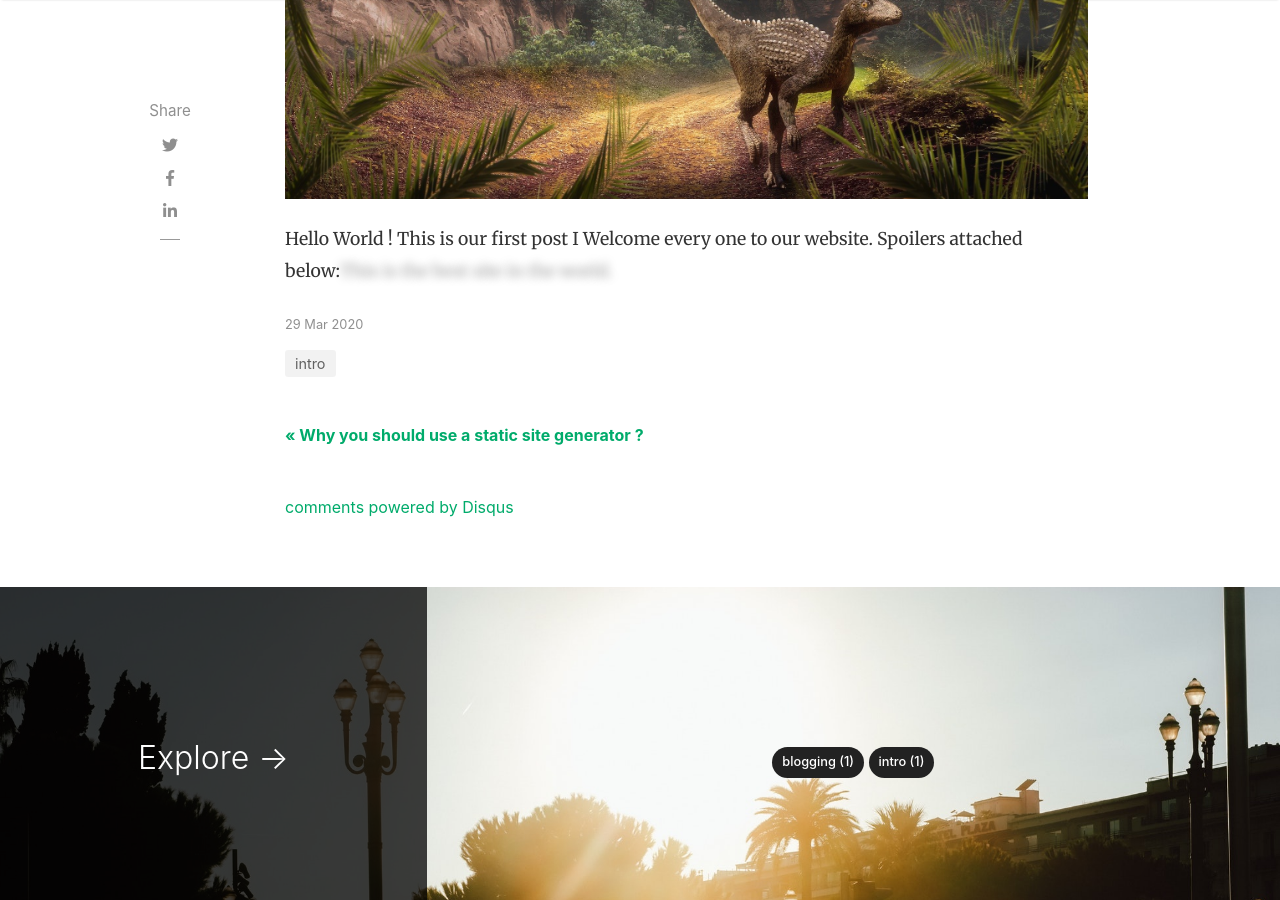
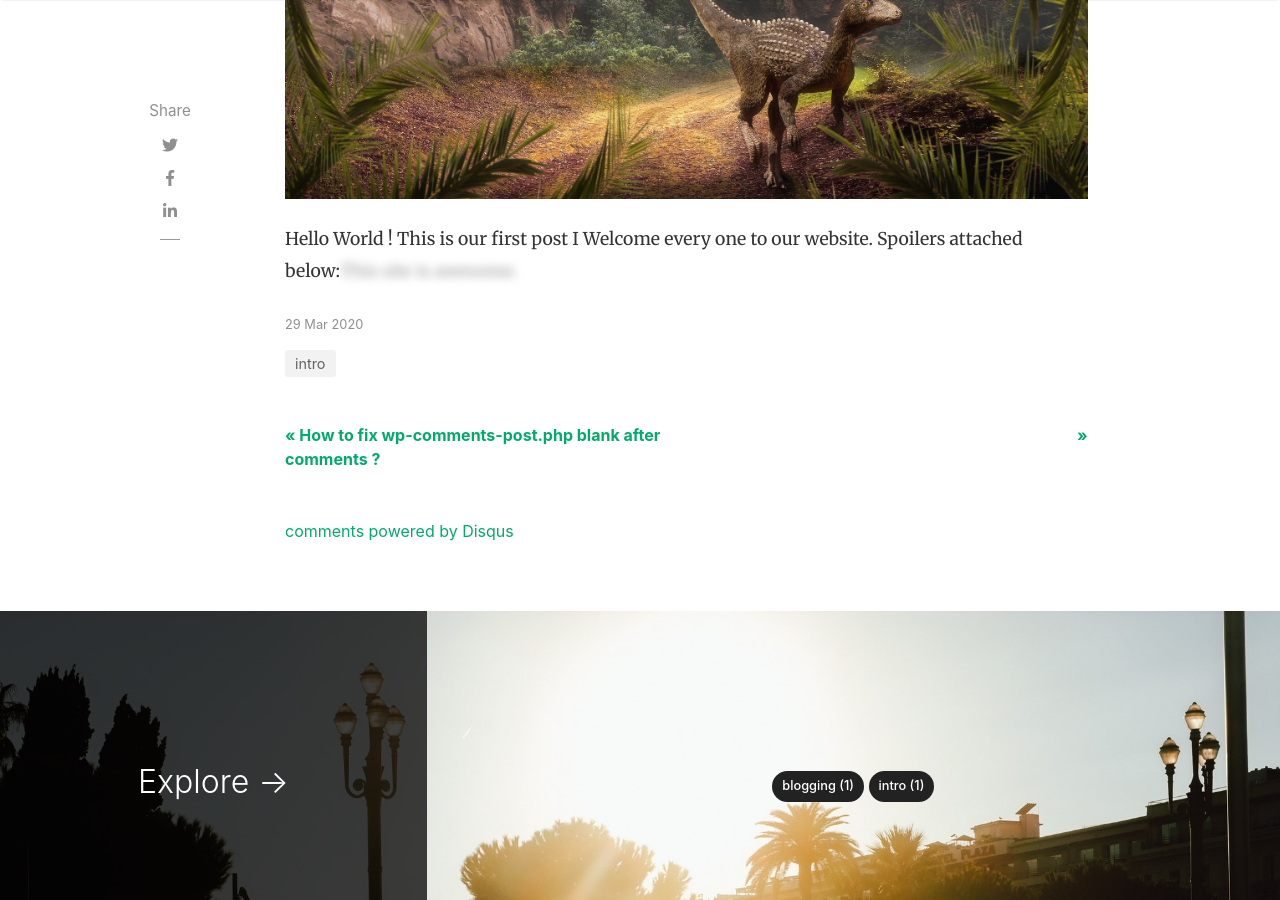
Before and after one commit to GeekyRahul/test, a Jekyll site: the page built from _posts/2020-03-29-blogging.md, in a window 1280 px wide and 900 px high, scrolled down 751 px. Built offline with Jekyll 4.4.1, drawn with Linux system fonts in a browser that asks for light colours; nearby versions of some CDN libraries; comment, search, counter and statistics services are not loaded.

Commit message:
adding posts

```diff
--- a/_config.yml
+++ b/_config.yml
@@ -13,7 +13,7 @@ permalink: /:title/
 
 # Authors
 authors:
-  sal:
+  Rahul:
     name: Rahul
     display_name: Rahul
     gravatar: e56154546cf4be74e393c62d1ae9f9d4
--- a/_posts/2020-03-29-blogging.md
+++ b/_posts/2020-03-29-blogging.md
@@ -1,11 +1,11 @@
 ---
 layout: post
 title:  "Our Blog Anygeeks"
-author: sal
+author: Rahul
 categories: intro
 image: assets/images/landscape.jpg
 ---
 
 
 Hello World !
-This is our first post I Welcome every one to our website. Spoilers attached below:<span class="spoiler">This is the best site in the world.</span>
+This is our first post I Welcome every one to our website. Spoilers attached below:<span class="spoiler">This site is awesome.</span>
--- a/_posts/2020-3-25-How-to-fix-wp-comments-post-php-blank-after-comments.markdown
+++ b/_posts/2020-3-25-How-to-fix-wp-comments-post-php-blank-after-comments.markdown
@@ -1,7 +1,9 @@
 ---
 layout: post
 title: How to fix wp-comments-post.php blank after comments ?
-permalink: /:title
+author: Rahul
+comments: false
+image: assets/images/wordpress.jpg
 ---
 
 Ok this will be a very simple fix and most probably this is not a problem on your end but the web host or server side. This blog is hosted on awardspace and I also faced this program. But not to worry there is a very simple solution. I don’t know why this problem occurs but I think may be for some reason the server is not executing this specific file ‘wp-comments-post.php’ or may be the server might have blocked that file. But there is a very simple solution that we are going to share.
```
Also changed, not shown: _posts/2020-3-27-why-you-should-use-a-static-site-generator.markdown (+4 -3 lines).
